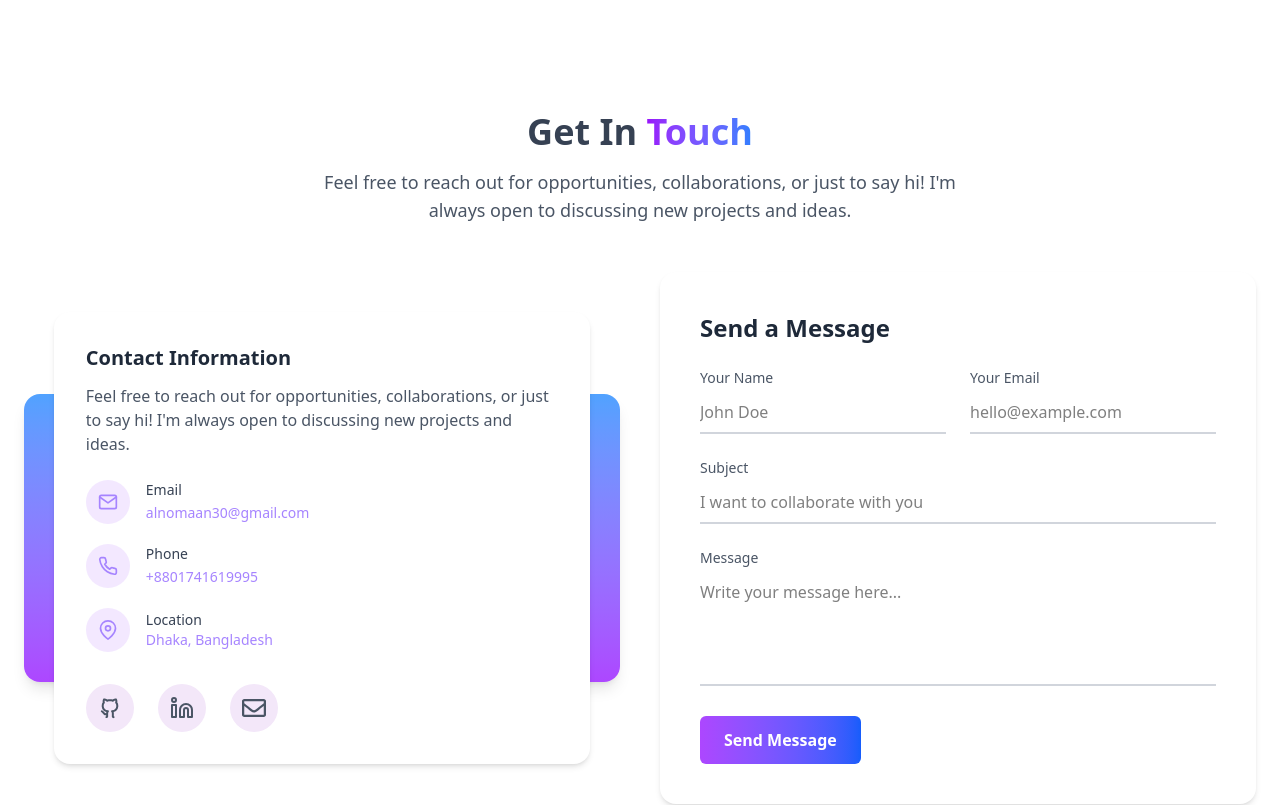
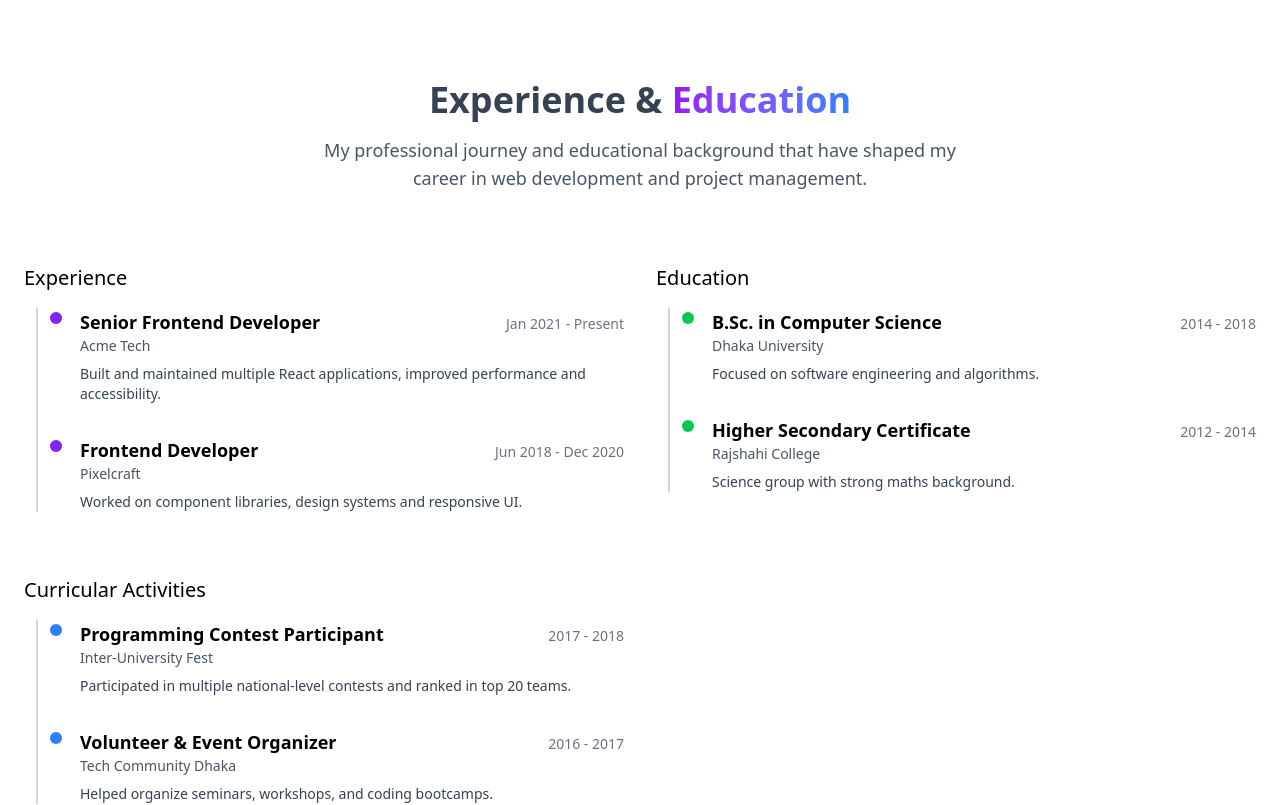
Before and after one commit to alnoman30/alnoman-portfolio, a React (Vite) app: page / in a window 1280 px wide. Shown: the part 1580-2385 px from the top of the page. Built offline with nearby package versions, Linux system fonts and the light colour scheme.

Commit message:
experience section

```diff
--- a/src/App.jsx
+++ b/src/App.jsx
@@ -18,7 +18,7 @@ function App() {
       <Hero/>
       <About/>
       <Projects/>
-      {/* <Experience/> */}
+      <Experience/>
       <Contact/>
       <Footer/>
     </div>
--- a/src/components/experience/Experience.jsx
+++ b/src/components/experience/Experience.jsx
@@ -1,11 +1,100 @@
-import React from 'react'
+import React from "react";
 
-const Experience = () => {
+import { experiences, educations, activities } from "../../utils/data";
+
+export default function Experience({ className = "" }) {
   return (
-    <div>
+    <section
+      className={`container mx-auto px-6 py-12 ${className}`}
+      id="experience"
+    >
+      {/* Header Section */}
+      <div className="text-center max-w-2xl mx-auto mb-30 md:mb-18">
+        <h2 className="text-4xl text-gray-700 dark:text-[hsl(0,0%,96%)] font-bold mb-4">
+          Experience &{" "}
+          <span className="bg-gradient-to-r from-purple-600 to-blue-500 text-transparent bg-clip-text inline-block">
+            Education
+          </span>
+        </h2>
+        <p className="text-gray-600 dark:text-[hsl(261,15%,70%)] text-lg max-w-2xl mx-auto">
+          My professional journey and educational background that have shaped my career in web development and project management.
+        </p>
+      </div>
 
-    </div>
-  )
+      <div className="grid md:grid-cols-2 gap-8">
+        {/* Experience Column */}
+        <div>
+          <h3 className="text-xl font-medium mb-4">Experience</h3>
+          {/* timeline container - vertical side border */}
+          <div className="relative pl-8">
+            {/* vertical line */}
+            <div className="absolute left-3 top-0 bottom-0 w-0.5 bg-gray-300" />
+
+            {experiences.map((exp, idx) => (
+              <div key={exp.id} className="relative mb-8">
+                {/* dot */}
+                <span className="absolute -left-1.5 top-1 w-3 h-3 rounded-full bg-violet-600 ring-4 ring-white" />
+
+                <div className="pl-6">
+                  <div className="flex items-baseline justify-between">
+                    <h4 className="text-lg font-semibold">{exp.title}</h4>
+                    <span className="text-sm text-gray-500">{exp.period}</span>
+                  </div>
+                  <div className="text-sm text-gray-600">{exp.org}</div>
+                  <p className="mt-2 text-gray-700 text-sm">{exp.details}</p>
+                </div>
+              </div>
+            ))}
+          </div>
+        </div>
+
+        {/* Education Column */}
+        <div>
+          <h3 className="text-xl font-medium mb-4">Education</h3>
+
+          <div className="relative pl-8">
+            <div className="absolute left-3 top-0 bottom-0 w-0.5 bg-gray-300" />
+
+            {educations.map((edu) => (
+              <div key={edu.id} className="relative mb-8">
+                <span className="absolute -left-1.5 top-1 w-3 h-3 rounded-full bg-green-500 ring-4 ring-white" />
+
+                <div className="pl-6">
+                  <div className="flex items-baseline justify-between">
+                    <h4 className="text-lg font-semibold">{edu.degree}</h4>
+                    <span className="text-sm text-gray-500">{edu.period}</span>
+                  </div>
+                  <div className="text-sm text-gray-600">{edu.school}</div>
+                  <p className="mt-2 text-gray-700 text-sm">{edu.details}</p>
+                </div>
+              </div>
+            ))}
+          </div>
+        </div>
+        {/* Curricular Activities Column */}
+        <div>
+          <h3 className="text-xl font-medium mb-4">Curricular Activities</h3>
+
+          <div className="relative pl-8">
+            <div className="absolute left-3 top-0 bottom-0 w-0.5 bg-gray-300" />
+
+            {activities.map((act) => (
+              <div key={act.id} className="relative mb-8">
+                <span className="absolute -left-1.5 top-1 w-3 h-3 rounded-full bg-blue-500 ring-4 ring-white" />
+
+                <div className="pl-6">
+                  <div className="flex items-baseline justify-between">
+                    <h4 className="text-lg font-semibold">{act.activity}</h4>
+                    <span className="text-sm text-gray-500">{act.period}</span>
+                  </div>
+                  <div className="text-sm text-gray-600">{act.place}</div>
+                  <p className="mt-2 text-gray-700 text-sm">{act.details}</p>
+                </div>
+              </div>
+            ))}
+          </div>
+        </div>
+      </div>
+    </section>
+  );
 }
-
-export default Experience
--- /dev/null
+++ b/src/utils/data.js
@@ -0,0 +1,52 @@
+// utils/data.js
+
+export const experiences = [
+  {
+    id: 1,
+    title: "Senior Frontend Developer",
+    org: "Acme Tech",
+    period: "Jan 2021 - Present",
+    details: "Built and maintained multiple React applications, improved performance and accessibility.",
+  },
+  {
+    id: 2,
+    title: "Frontend Developer",
+    org: "Pixelcraft",
+    period: "Jun 2018 - Dec 2020",
+    details: "Worked on component libraries, design systems and responsive UI.",
+  },
+];
+
+export const educations = [
+  {
+    id: 1,
+    degree: "B.Sc. in Computer Science",
+    school: "Dhaka University",
+    period: "2014 - 2018",
+    details: "Focused on software engineering and algorithms.",
+  },
+  {
+    id: 2,
+    degree: "Higher Secondary Certificate",
+    school: "Rajshahi College",
+    period: "2012 - 2014",
+    details: "Science group with strong maths background.",
+  },
+];
+
+export const activities = [
+  {
+    id: 1,
+    activity: "Programming Contest Participant",
+    place: "Inter-University Fest",
+    period: "2017 - 2018",
+    details: "Participated in multiple national-level contests and ranked in top 20 teams.",
+  },
+  {
+    id: 2,
+    activity: "Volunteer & Event Organizer",
+    place: "Tech Community Dhaka",
+    period: "2016 - 2017",
+    details: "Helped organize seminars, workshops, and coding bootcamps.",
+  },
+];
--- a/src/utils/projects.js
+++ b/src/utils/projects.js
@@ -24,6 +24,16 @@ const projects = [
     github: "https://github.com/example/project1",
     preview: "https://example.com/project1",
   },
+  {
+    id: 3,
+    category: "Restaurant",
+    title: "RainyRoof Restaurant & Cafe",
+    description:
+      "Vivamus eleifend convallis ante, non pharetra libero molestie laoreet. Donec id imperdiet lacus.",
+    image: project2,
+    github: "https://github.com/example/project1",
+    preview: "https://example.com/project1",
+  },
 ];
 
 
```
